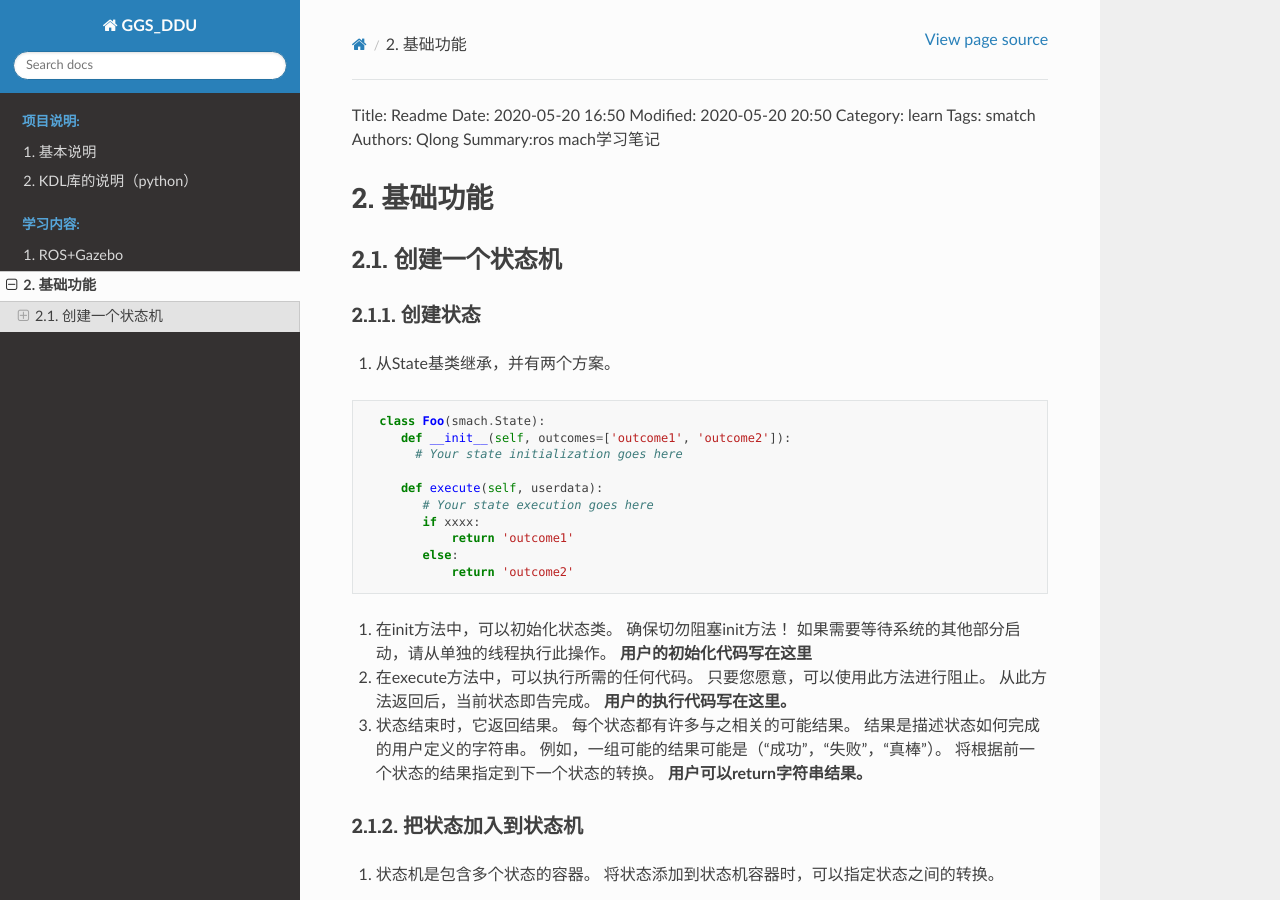
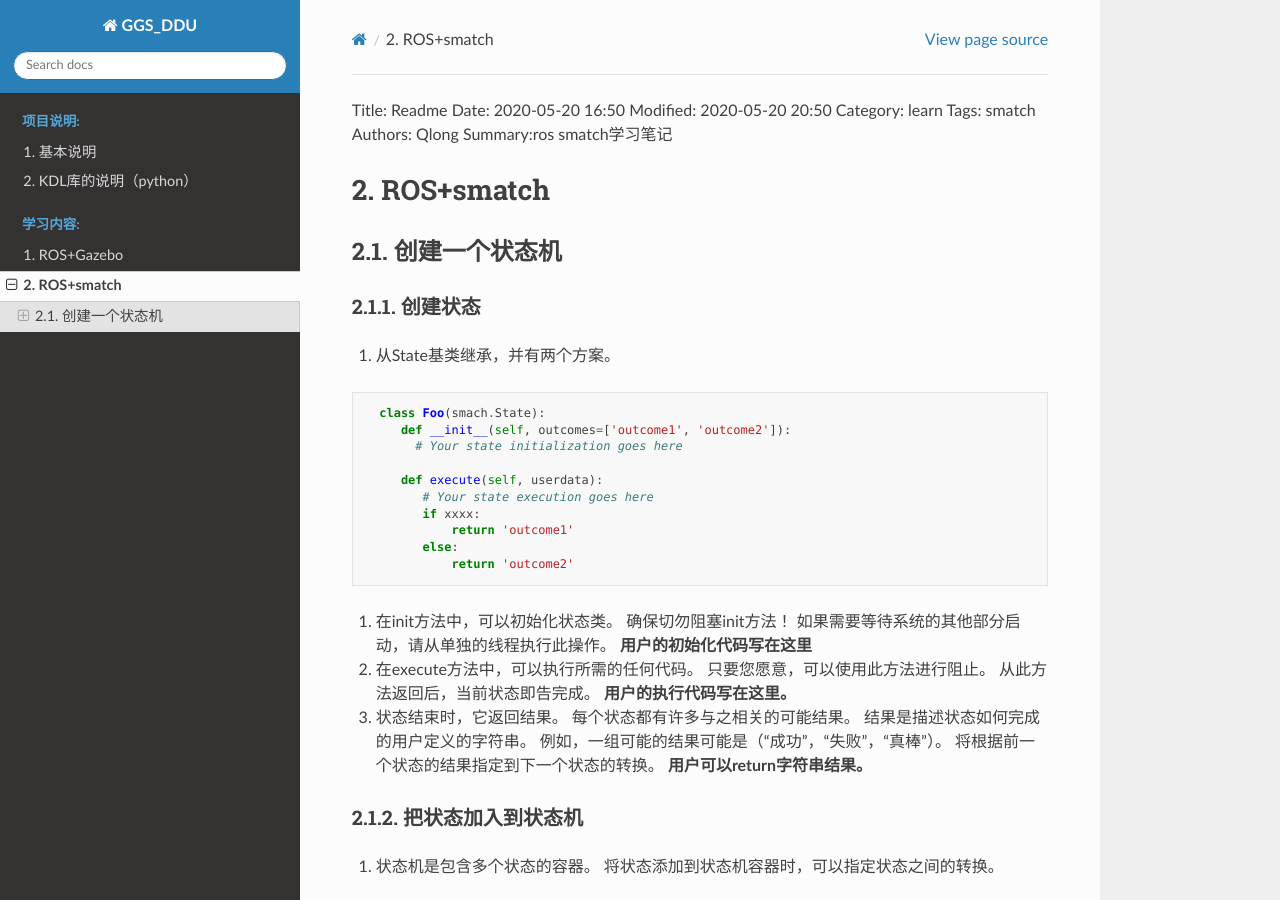
Before and after one commit to qlongstudio/GGS_DDU, a Sphinx documentation site: the page built from source/smach.md, in a window 1280 px wide and 900 px high. Built offline with Sphinx 7.4.7 and the Read the Docs theme 2.0.0, drawn with Linux system fonts in a browser that asks for light colours.

Commit message:
fristpush5

```diff
--- a/source/smach.md
+++ b/source/smach.md
@@ -4,9 +4,9 @@ Modified: 2020-05-20 20:50
 Category: learn
 Tags: smatch
 Authors: Qlong
-Summary:ros mach学习笔记
+Summary:ros smatch学习笔记
 
-## 基础功能
+## ROS+smatch
 ### 创建一个状态机
 #### 创建状态
 1. 从State基类继承，并有两个方案。
```
Also changed, not shown: 9 other files.
